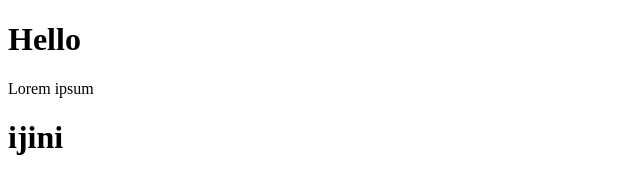
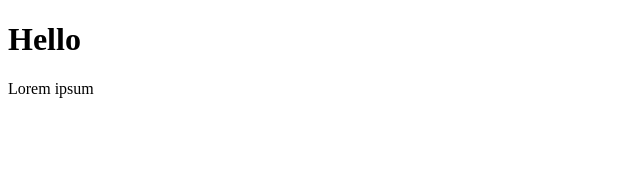
Before and after one commit to OlehFedorchuk/Tutorial, a plain HTML site: page index.html in a window 1280 px wide. Shown: the whole page, without its empty margins (0-640 px from the left). Drawn offline with Linux system fonts and the light colour scheme.

Commit message:
Revert "q"
This reverts commit d060fad22f9b20a11112751e01d8a54ececf2560.

```diff
--- a/index.html
+++ b/index.html
@@ -11,7 +11,6 @@
 <body>
     <h1>Hello</h1>
     <p>Lorem ipsum</p>
-    <h1>ijini</h1>
 </body>
 
 </html>
```
